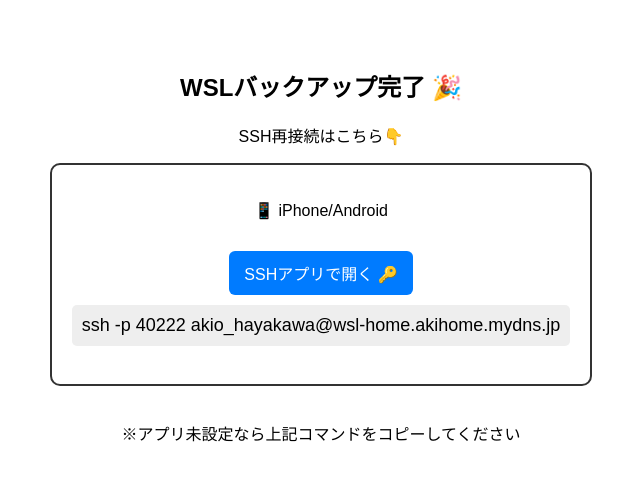
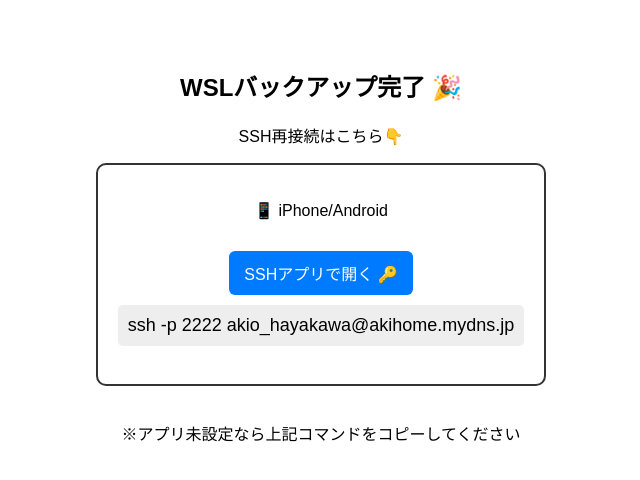
Before and after one commit to aki-1268/wsl-restore, a plain HTML site: page index.html in a window 1280 px wide. Shown: the whole page, without its empty margins (319-959 px from the left). Drawn offline with Linux system fonts and the light colour scheme.

Commit message:
Update index.html

```diff
--- a/index.html
+++ b/index.html
@@ -41,12 +41,12 @@ body {
 
 <div class="box">
     <p>📱 iPhone/Android</p>
-    <a class="btn" href="ssh://akio_hayakawa@wsl-home.akihome.mydns.jp:40222">
+    <a class="btn" href="ssh://akio_hayakawa@akihome.mydns.jp:2222">
         SSHアプリで開く 🔑
     </a>
 
     <p class="code">
-        ssh -p 40222 akio_hayakawa@wsl-home.akihome.mydns.jp
+        ssh -p 2222 akio_hayakawa@akihome.mydns.jp
     </p>
 </div>
 
```
